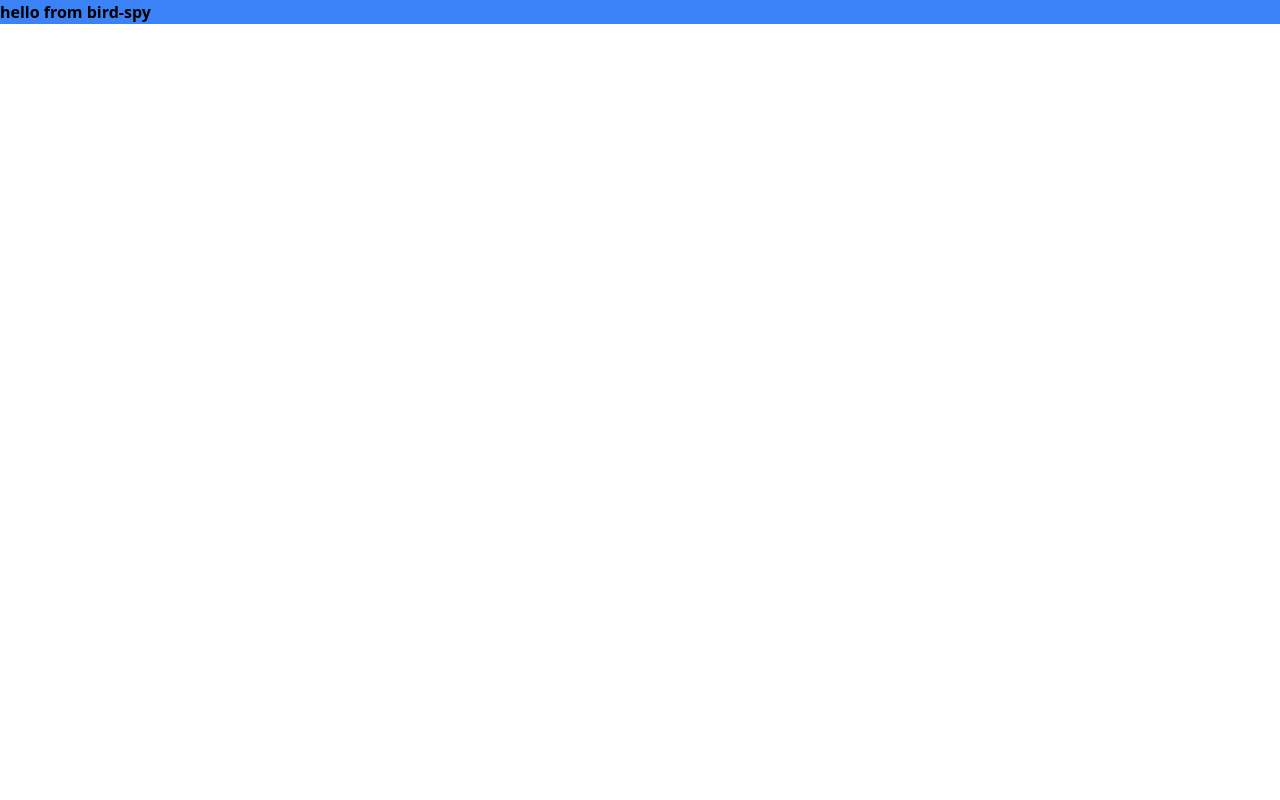
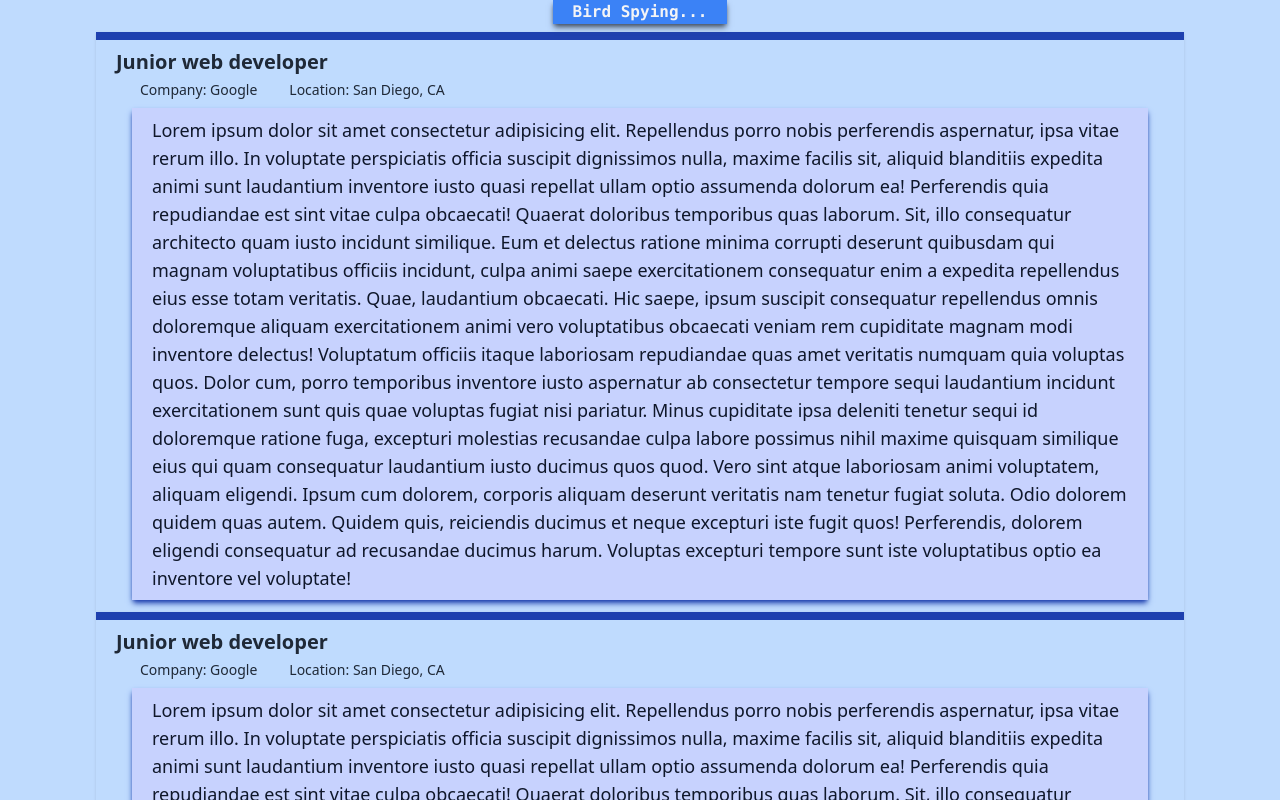
Before and after one commit to ravensroom/bird-spy, a React (Vite) app in the folder ui/: page / in a window 1280 px wide. Shown: the top 800 px of the page. Built offline with nearby package versions, Linux system fonts and the light colour scheme.

Commit message:
ui: list unfolded

```diff
--- a/ui/index.html
+++ b/ui/index.html
@@ -4,7 +4,7 @@
     <meta charset="UTF-8" />
     <link rel="icon" type="image/svg+xml" href="/vite.svg" />
     <meta name="viewport" content="width=device-width, initial-scale=1.0" />
-    <title>Vite + React + TS</title>
+    <title>BS</title>
   </head>
   <body>
     <div id="root"></div>
--- a/ui/src/App.tsx
+++ b/ui/src/App.tsx
@@ -1,7 +1,16 @@
 import './App.css';
+import Header from './components/header/Header';
+import JobList from './components/jobList/JobList';
 
 function App() {
-  return <div className="bg-blue-500 font-bold">hello from bird-spy</div>;
+  return (
+    <div className="h-full bg-blue-200">
+      <Header></Header>
+      <div className="mt-8 pb-6 pb-4 sm:mx-8 md:mx-16 lg:mx-24">
+        <JobList />
+      </div>
+    </div>
+  );
 }
 
 export default App;
--- /dev/null
+++ b/ui/src/components/header/Header.tsx
@@ -0,0 +1,11 @@
+const Header = () => {
+  return (
+    <div className="top-0 w-full flex justify-center">
+      <div className="fixed bg-blue-500 text-gray-100 text-base px-5 font-bold font-mono shadow-md shadow-slate-600">
+        Bird Spying...
+      </div>
+    </div>
+  );
+};
+
+export default Header;
--- /dev/null
+++ b/ui/src/components/jobList/JobItem.tsx
@@ -0,0 +1,59 @@
+import { Job } from '../../../../src/main.js';
+
+interface JobItemProps {
+  job: Job;
+}
+
+const JobItem: React.FC<JobItemProps> = ({ job }) => {
+  const { title, company, location, href, description } = job;
+  return (
+    <div className="flex flex-col border-t-8 border-blue-800 shadow px-3 py-1">
+      <div className="font-bold text-gray-800 text-xl my-1">
+        <a
+          href={href}
+          target="_blank"
+          className="hover:bg-indigo-300 active:bg-blue-400 p-2"
+        >
+          {title}
+        </a>
+      </div>
+
+      <div className="text-sm mb-2 text-gray-800">
+        <span className="mx-8">Company: {company}</span>
+        <span>Location: {location}</span>
+      </div>
+
+      <div className="mx-2 px-5 py-2 shadow-md shadow-blue-800 text-lg bg-indigo-200 mx-4 mb-2 sm:mx-6 text-slate-900">
+        Lorem ipsum dolor sit amet consectetur adipisicing elit. Repellendus
+        porro nobis perferendis aspernatur, ipsa vitae rerum illo. In voluptate
+        perspiciatis officia suscipit dignissimos nulla, maxime facilis sit,
+        aliquid blanditiis expedita animi sunt laudantium inventore iusto quasi
+        repellat ullam optio assumenda dolorum ea! Perferendis quia repudiandae
+        est sint vitae culpa obcaecati! Quaerat doloribus temporibus quas
+        laborum. Sit, illo consequatur architecto quam iusto incidunt similique.
+        Eum et delectus ratione minima corrupti deserunt quibusdam qui magnam
+        voluptatibus officiis incidunt, culpa animi saepe exercitationem
+        consequatur enim a expedita repellendus eius esse totam veritatis. Quae,
+        laudantium obcaecati. Hic saepe, ipsum suscipit consequatur repellendus
+        omnis doloremque aliquam exercitationem animi vero voluptatibus
+        obcaecati veniam rem cupiditate magnam modi inventore delectus!
+        Voluptatum officiis itaque laboriosam repudiandae quas amet veritatis
+        numquam quia voluptas quos. Dolor cum, porro temporibus inventore iusto
+        aspernatur ab consectetur tempore sequi laudantium incidunt
+        exercitationem sunt quis quae voluptas fugiat nisi pariatur. Minus
+        cupiditate ipsa deleniti tenetur sequi id doloremque ratione fuga,
+        excepturi molestias recusandae culpa labore possimus nihil maxime
+        quisquam similique eius qui quam consequatur laudantium iusto ducimus
+        quos quod. Vero sint atque laboriosam animi voluptatem, aliquam
+        eligendi. Ipsum cum dolorem, corporis aliquam deserunt veritatis nam
+        tenetur fugiat soluta. Odio dolorem quidem quas autem. Quidem quis,
+        reiciendis ducimus et neque excepturi iste fugit quos! Perferendis,
+        dolorem eligendi consequatur ad recusandae ducimus harum. Voluptas
+        excepturi tempore sunt iste voluptatibus optio ea inventore vel
+        voluptate!
+      </div>
+    </div>
+  );
+};
+
+export default JobItem;
--- /dev/null
+++ b/ui/src/components/jobList/JobList.tsx
@@ -0,0 +1,77 @@
+import JobItem from './JobItem.js';
+
+// import { Job } from '../../../../src/main.js';
+// import { useEffect, useState } from 'react';
+
+//import { readdirSync, readFileSync } from 'fs';
+// async function getJobs(): Promise<Job[]> {
+//   const srcPath = new URL('../../../../db', import.meta.url).pathname;
+//   const jobs: Job[] = [];
+//   try {
+//     const files = await readdirSync(srcPath);
+
+//     for (const file of files) {
+//       const filePath = new URL(file, srcPath).pathname;
+//       const data = await readFileSync(filePath, 'utf8');
+
+//       const job = JSON.parse(data) as Job;
+//       jobs.push(job);
+//     }
+//   } catch (err) {
+//     console.error(err);
+//   }
+//   return jobs;
+// }
+
+const jobs = [
+  {
+    id: '1',
+    title: 'Junior web developer',
+    href: 'baidu.com',
+    location: 'San Diego, CA',
+    company: 'Google',
+    description: '',
+    priority: 200,
+  },
+  {
+    id: '2',
+    title: 'Junior web developer',
+    href: 'baidu.com',
+    location: 'San Diego, CA',
+    company: 'Google',
+    description: '',
+    priority: 200,
+  },
+  {
+    id: '3',
+    title: 'Junior web developer',
+    href: 'baidu.com',
+    location: 'San Diego, CA',
+    company: 'Google',
+    description: '',
+    priority: 200,
+  },
+];
+
+const JobList = () => {
+  // const [jobs, setJobs] = useState<Job[]>([]);
+
+  // useEffect(() => {
+  //   const fetchData = async () => {
+  //     const fetchedJobs = await getJobs();
+  //     setJobs(fetchedJobs);
+  //   };
+
+  //   fetchData();
+  // }, []);
+
+  return (
+    <div className="flex flex-col justify-center align-items">
+      {jobs.map((job) => (
+        <JobItem key={job.id} job={job} />
+      ))}
+    </div>
+  );
+};
+
+export default JobList;
```
Also changed, not shown: 1 other file (tests, documents, lock files or other folders).
